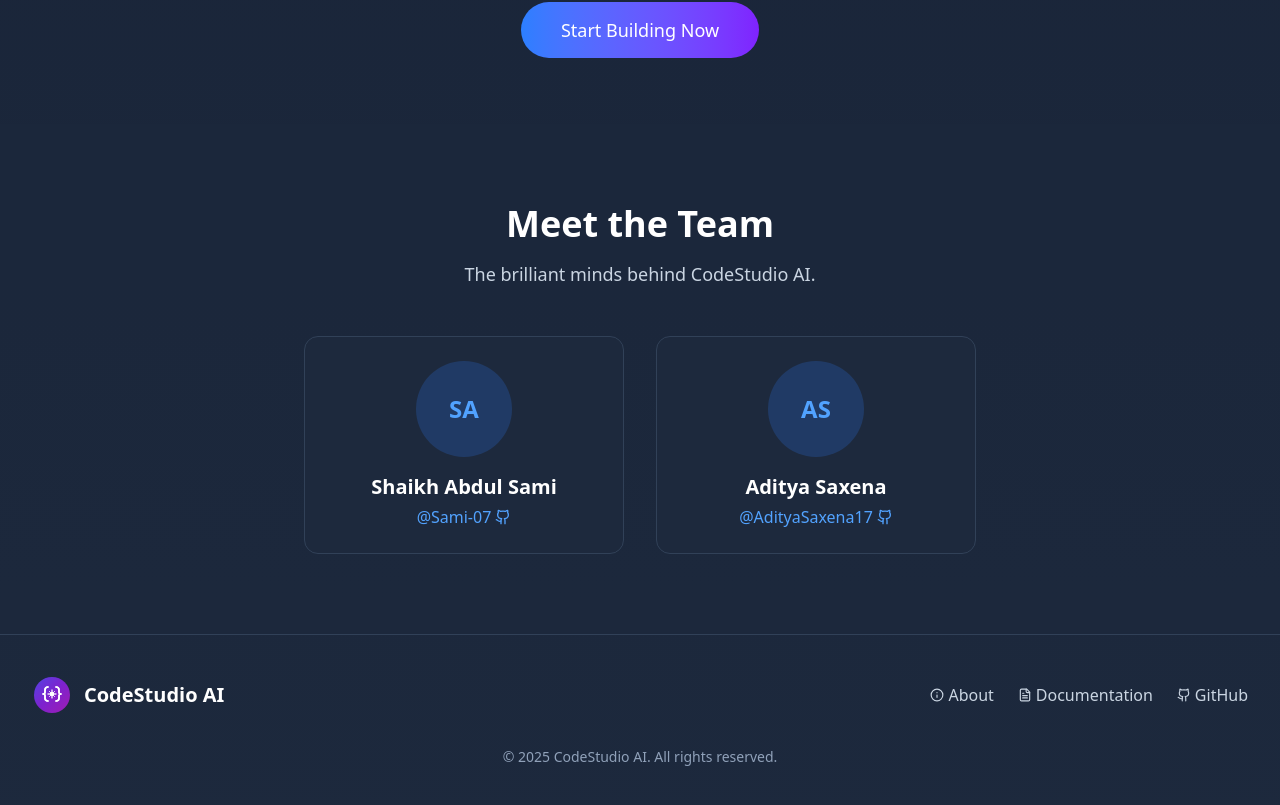
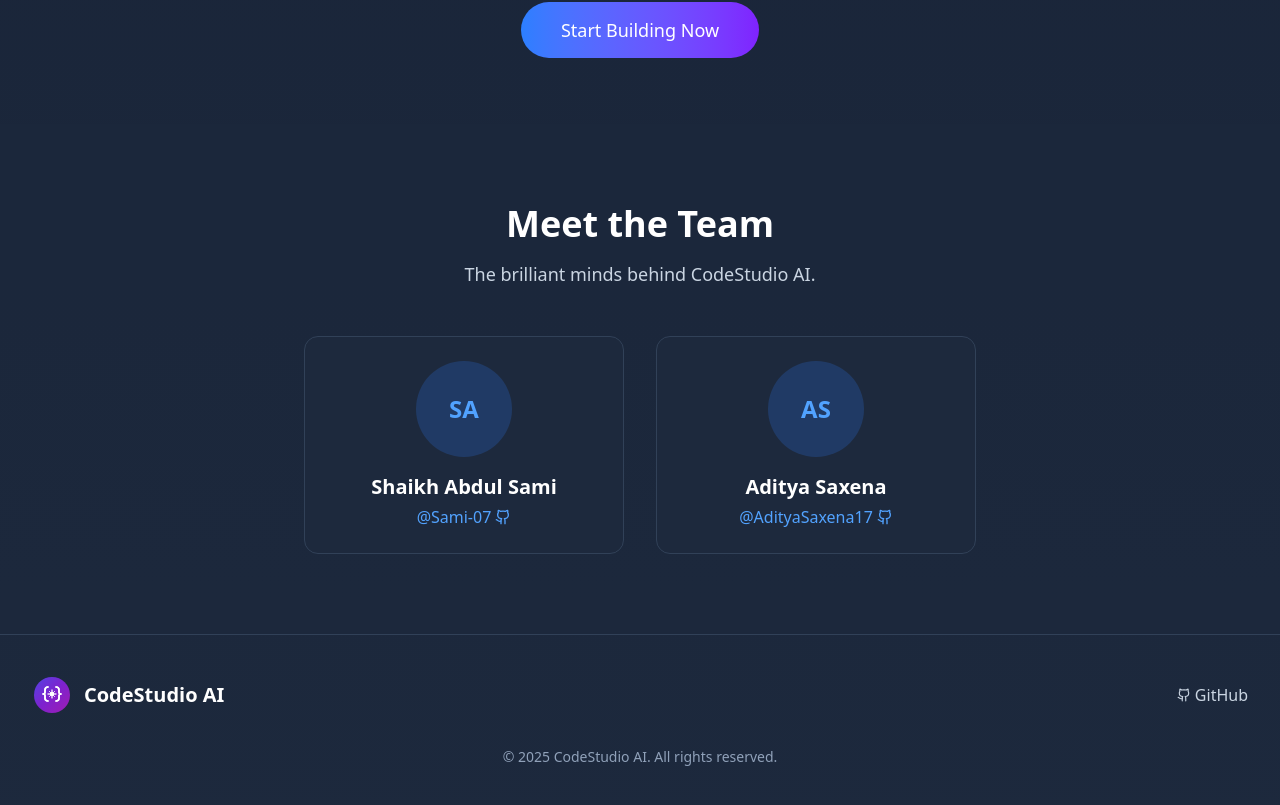
Before and after one commit to Sami-07/codestudio-ai, a Next.js app: page / in a window 1280 px wide. Shown: the part 4072-4877 px from the top of the page. Built offline with nearby package versions, Linux system fonts and the light colour scheme.

Commit message:
change: add github repo link

```diff
--- a/src/app/page.tsx
+++ b/src/app/page.tsx
@@ -739,15 +739,9 @@ export default function Home() {
               <span className="text-xl font-bold">CodeStudio AI</span>
             </div>
             <div className="flex space-x-6">
-              <Link href="/about" className="text-slate-300 hover:text-white transition-colors flex items-center">
-                <Info size={14} className="mr-1" />
-                <span>About</span>
-              </Link>
-              <Link href="/docs" className="text-slate-300 hover:text-white transition-colors flex items-center">
-                <FileText size={14} className="mr-1" />
-                <span>Documentation</span>
-              </Link>
-              <Link href="/github" className="text-slate-300 hover:text-white transition-colors flex items-center">
+
+
+              <Link href="https://github.com/Sami-07/codestudio-ai" target="_blank" className="text-slate-300 hover:text-white transition-colors flex items-center">
                 <Github size={14} className="mr-1" />
                 <span>GitHub</span>
               </Link>
```
